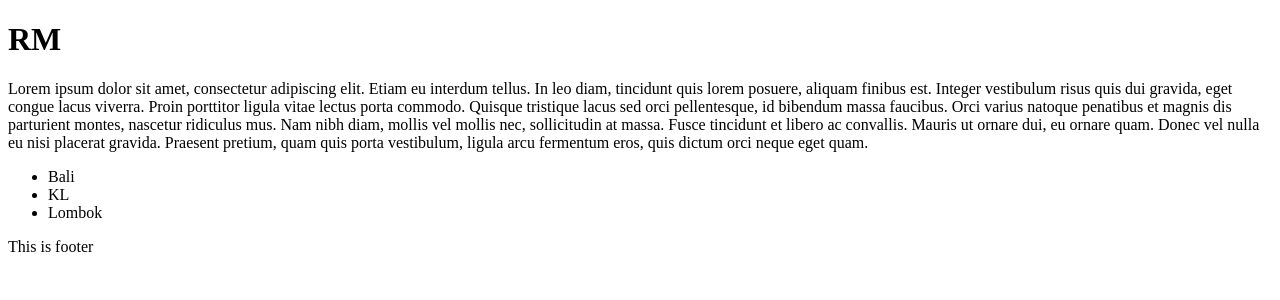
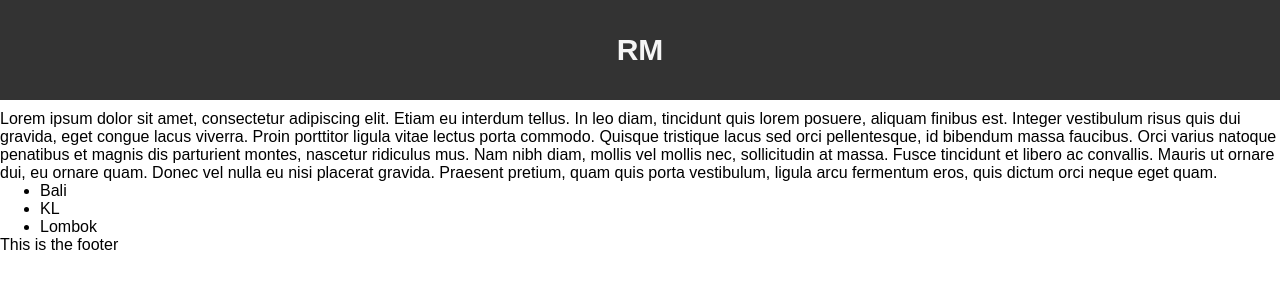
Before and after one commit to Rusydy/React-App, a React (Create React App) app: page / in a window 1280 px wide. Shown: the top 300 px of the page. Built offline with nearby package versions, Linux system fonts and the light colour scheme.

Commit message:
Styling React with CSS Classes

```diff
--- a/src/App.css
+++ b/src/App.css
@@ -1,7 +1,19 @@
 * {
   box-sizing: border-box;
-  /* margin: 0; */
+  margin: 0;
   /* padding: 0; */
+}
+
+.navbar {
+  height: 100px;
+  background-color: #333;
+  color: whitesmoke;
+  margin-bottom: 10px;
+  text-align: center; /*read it more, later*/
+  font-size: 30px;
+  display: flex;
+  justify-content: center;
+  align-items: center;
 }
 
 body {
--- a/src/App.js
+++ b/src/App.js
@@ -1,5 +1,5 @@
 import React from "react"
-// import './App.css'; //not yet, just leave it delfaut
+import './App.css'
 import Header from "./components/Header"
 import MainContent from "./components/MainContent"
 import Footer from "./components/Footer"
--- a/src/components/Footer.js
+++ b/src/components/Footer.js
@@ -3,7 +3,7 @@ import React from "react"
 function Footer() {
     return (
         <div>
-            <footer>This is footer</footer>
+            <footer>This is the footer</footer>
         </div>
     )
 }
--- a/src/components/Header.js
+++ b/src/components/Header.js
@@ -2,7 +2,7 @@ import React from "react"
 
 function Header() {
     return (
-        <h1>RM</h1>
+        <h1 className="navbar">RM</h1>
     )
 }
 
```
